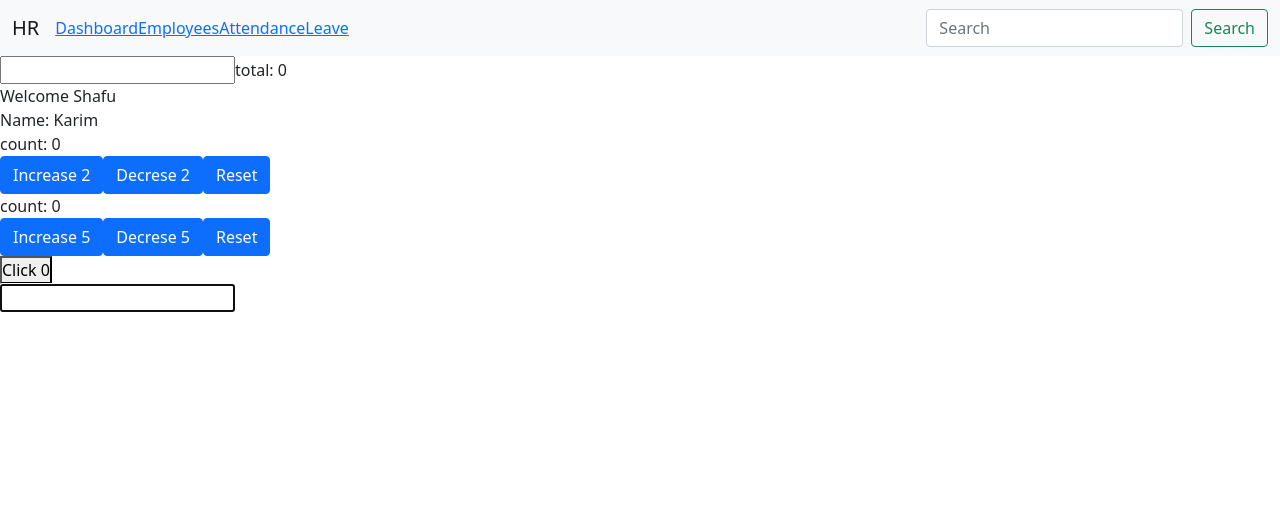
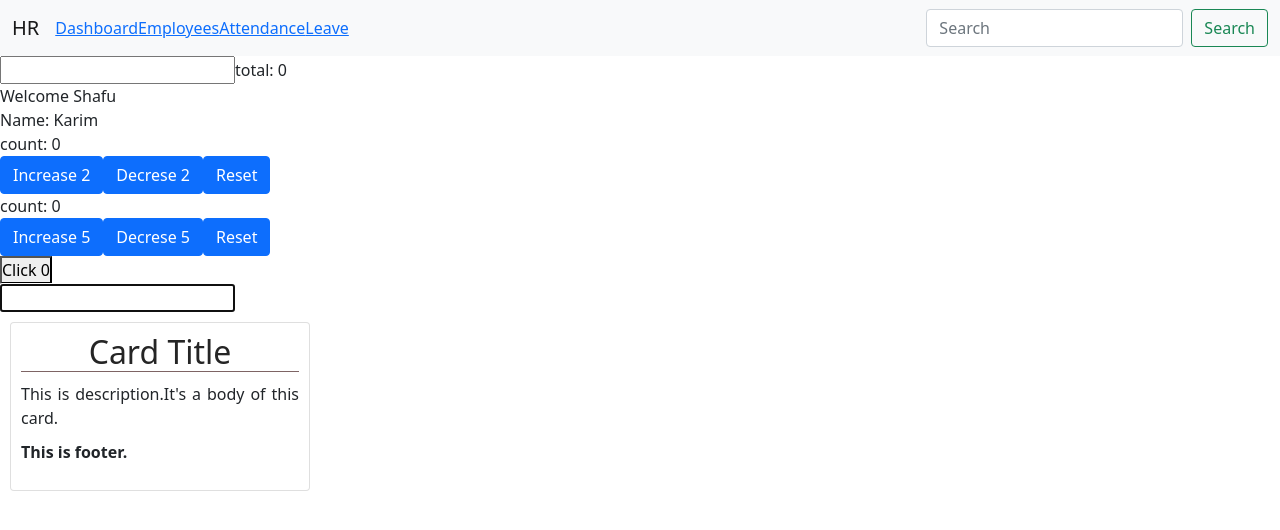
Before and after one commit to HussainShafayet/reactpractise, a React (Create React App) app: page / in a window 1280 px wide. Shown: the top 530 px of the page. Built offline with nearby package versions, Linux system fonts and the light colour scheme.

Commit message:
React Lazy practise

```diff
--- a/src/components/B.js
+++ b/src/components/B.js
@@ -1,4 +1,4 @@
-import React, {useContext, useEffect, useRef} from 'react'
+import React, {Suspense, useContext, useEffect, useMemo, useRef} from 'react'
 import Acontext from './A';
 import {useReducer} from 'react';
 const initialState = {
@@ -21,12 +21,19 @@ const B = () => {
     const inputRef = useRef(null);
     useEffect(()=>{
         inputRef.current.focus();
-    },[])
+    },[]);
+    //const formattedData = useMemo(()=> {filtered(items)}, [items]);
+
+    //lazy component
+    const Lazycomponent = React.lazy(()=>import('./Card'))
   return (
     <div>
         <button onClick={()=>dispatch({type:'increase',value:1})}>Click {count.value}</button>
         <br></br>
         <input ref={inputRef} />
+        <Suspense fallback={<div>Loading....</div>}>
+            <Lazycomponent />
+        </Suspense>
     </div>
   )
 }
```
